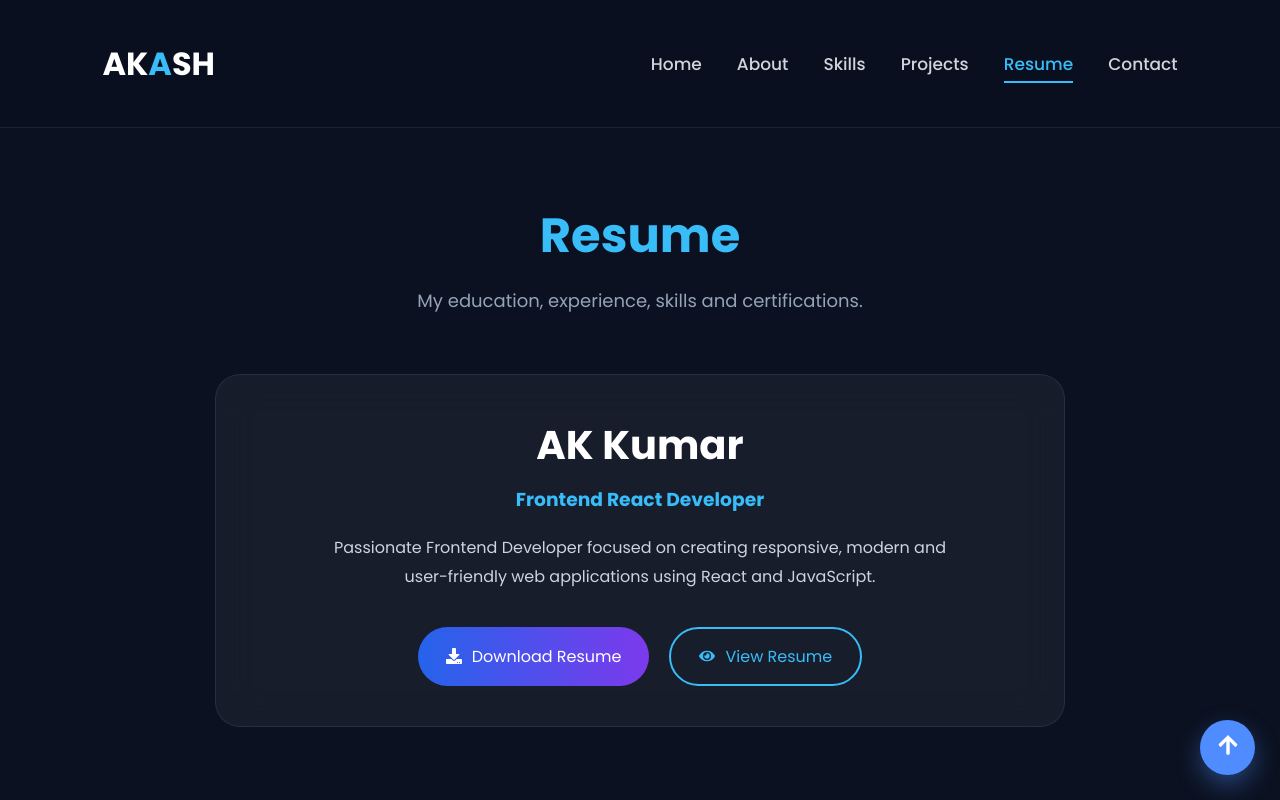
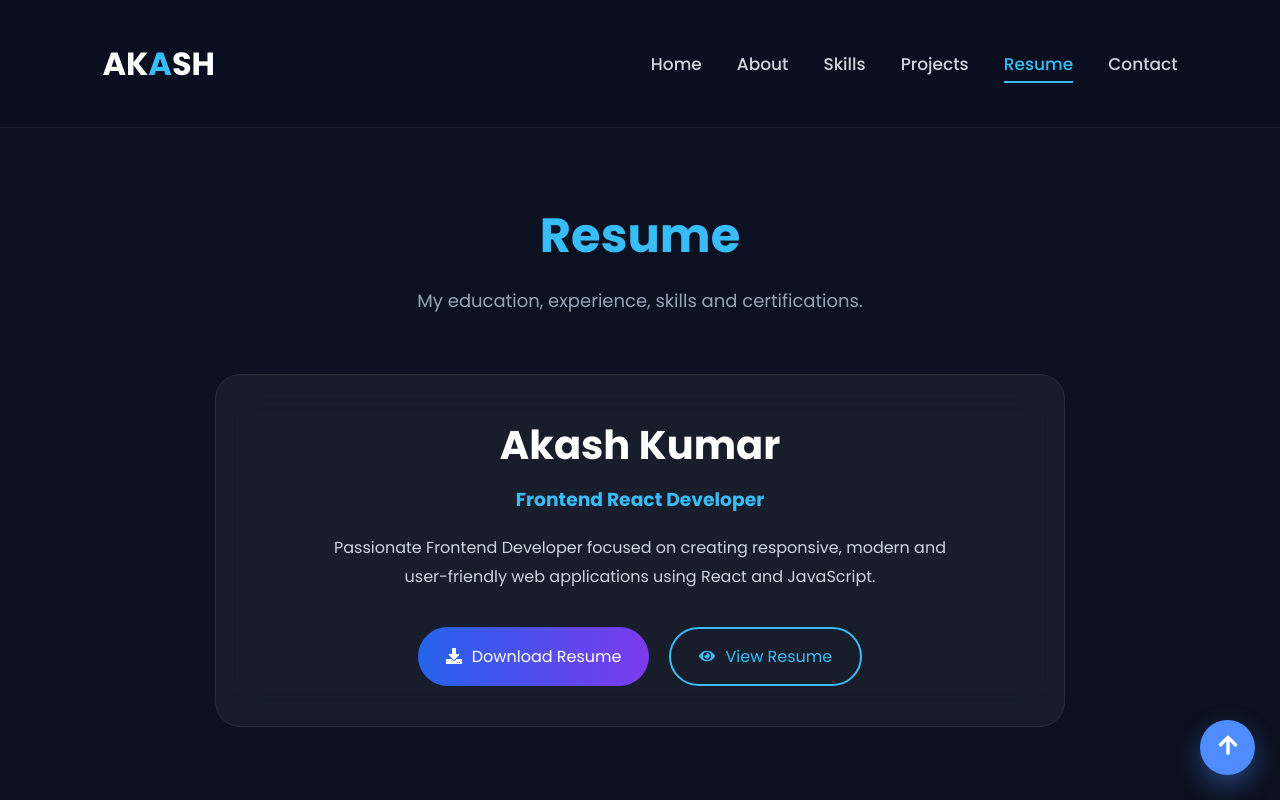
Before and after one commit to skyak191125/portfolio, a React (Vite) app: page /resume in a window 1280 px wide. Shown: the top 800 px of the page. Built offline with nearby package versions, Linux system fonts and the light colour scheme.

Commit message:
Update Resume.jsx

```diff
--- a/src/pages/Resume.jsx
+++ b/src/pages/Resume.jsx
@@ -28,7 +28,7 @@ function Resume() {
 
       <div className="resume-card">
 
-        <h2>AK Kumar</h2>
+        <h2>Akash Kumar</h2>
 
         <h3>Frontend React Developer</h3>
 
```
